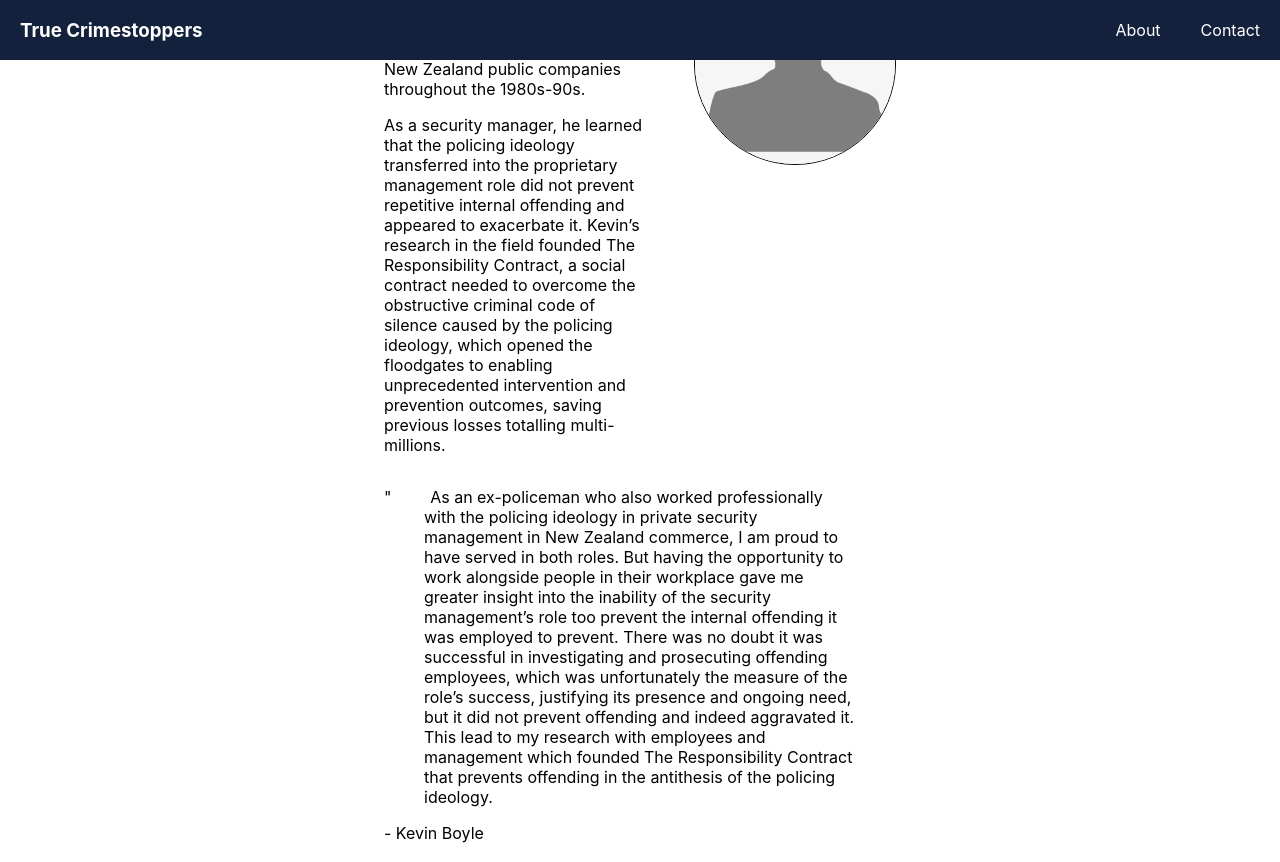
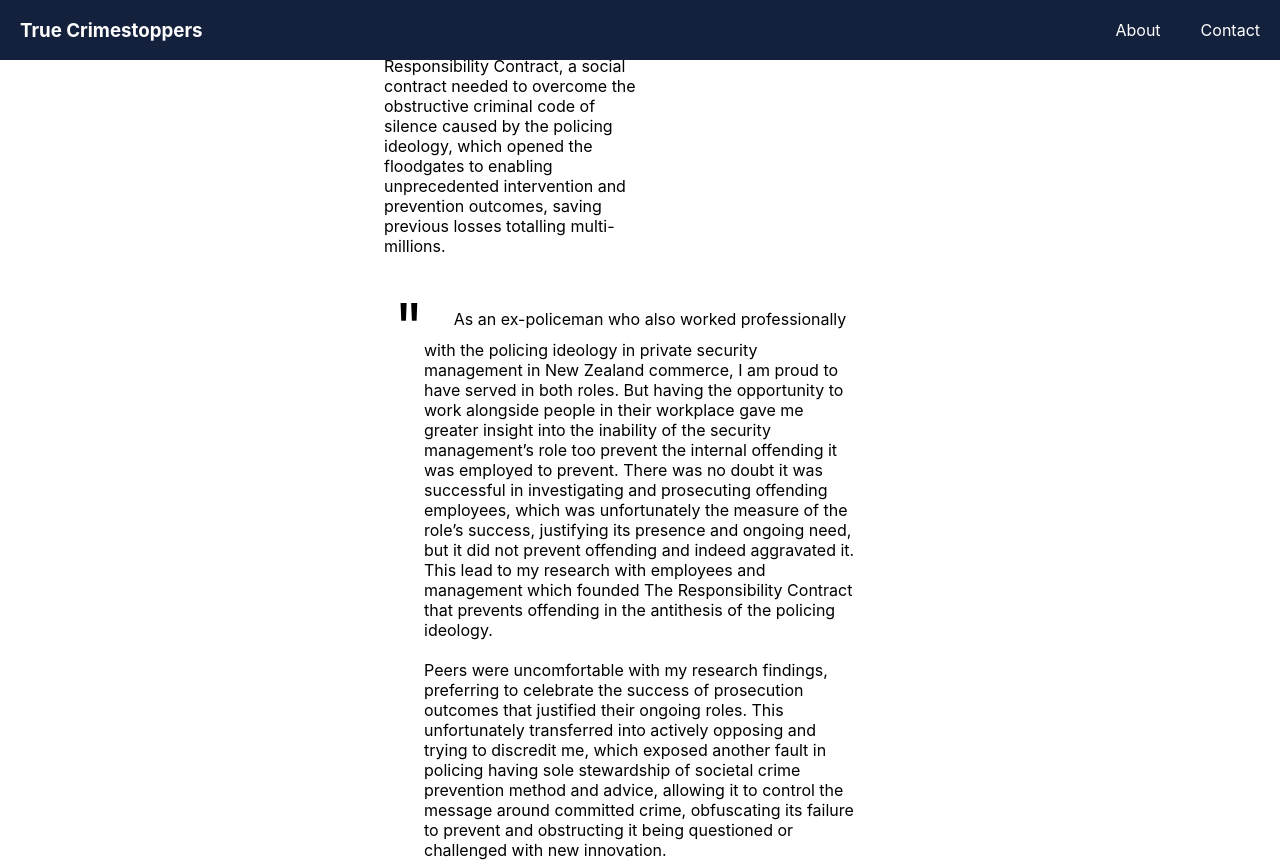
Before and after one commit to berneymark/TrueCrimestoppers, a React (Create React App) app: page /about/founder in a window 1280 px wide. Shown: the top 862 px of the page. Built offline with nearby package versions, Linux system fonts and the light colour scheme.

Commit message:
updated quote CSS

```diff
--- a/src/App.css
+++ b/src/App.css
@@ -154,10 +154,17 @@ main {
   object-fit: cover;
 }
 
+#founder-quotes > blockquote {
+  position: relative;
+  top: -25px;
+}
+
 #founder-quotes > blockquote::before {
   content: '"'; /* Opening quote mark */
   position: relative;
-  left: -40px;
+  left: -30px;
+  top: 25px;
+  font-size: 4em;
 }
 
 /* Contact Page */
--- a/src/pages/about/Founder.js
+++ b/src/pages/about/Founder.js
@@ -45,8 +45,26 @@ export default class Founder extends React.Component {
             offending and indeed aggravated it. This lead to my research with
             employees and management which founded The Responsibility Contract
             that prevents offending in the antithesis of the policing ideology.
+            <br />
+            <br />
+            Peers were uncomfortable with my research findings, preferring to
+            celebrate the success of prosecution outcomes that justified their
+            ongoing roles. This unfortunately transferred into actively opposing
+            and trying to discredit me, which exposed another fault in policing
+            having sole stewardship of societal crime prevention method and
+            advice, allowing it to control the message around committed crime,
+            obfuscating its failure to prevent and obstructing it being
+            questioned or challenged with new innovation.
+            <br />
+            <br />I believe policing is unwitting of the reasons for its failure
+            in crime prevention which is why public scrutiny and discussion is
+            needed about the merits of my fundings and conclusions that moved
+            regular people who were victims of the fault to found{" "}
+            <a href="/about/the-responsibility-contract">
+              The Responsibility Contract.
+            </a>
+            <p>- Kevin Boyle</p>
           </blockquote>
-          <p>- Kevin Boyle</p>
         </section>
       </main>
     );
```
